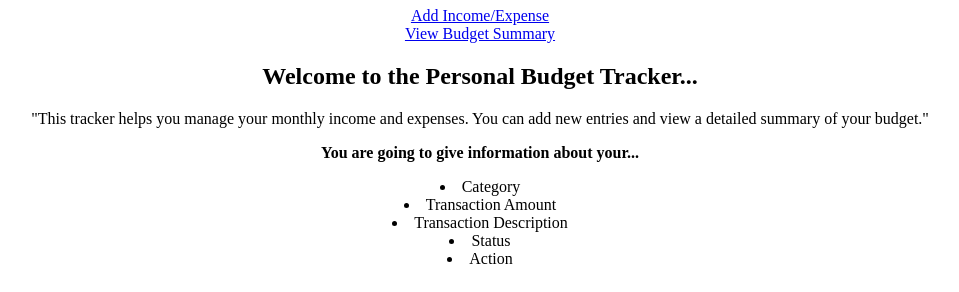
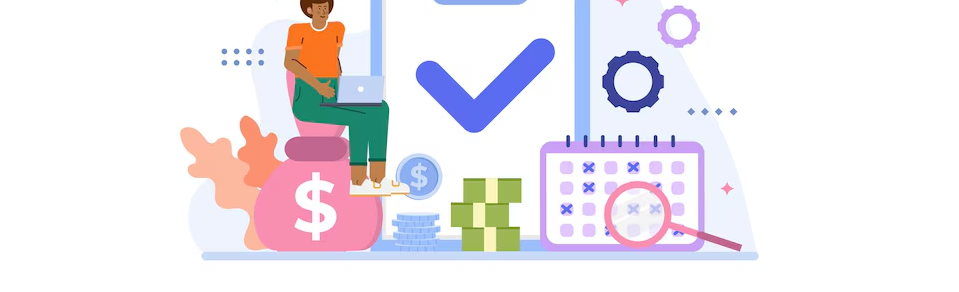
Before and after one commit to Sweety-2003/Innomatics_Assignment1, a plain HTML site: page assignment_1.html in a window 1280 px wide. Shown: the part 73-365 px from the top of the page, without its empty margins (160-1119 px from the left). Drawn offline with Linux system fonts and the light colour scheme.

Commit message:
Update assignment_1.html

```diff
--- a/assignment_1.html
+++ b/assignment_1.html
@@ -7,7 +7,7 @@
   </head>
 
   <body>
-
+    <img  src="budget_tracker.avif" style ="display: block; margin:0 auto;"></img>
     <header align="Center"><h1>Personal Budget Tracker</h1></header>
     <section align="Center">
       <a href="#">Add Income/Expense</a><br>
```
